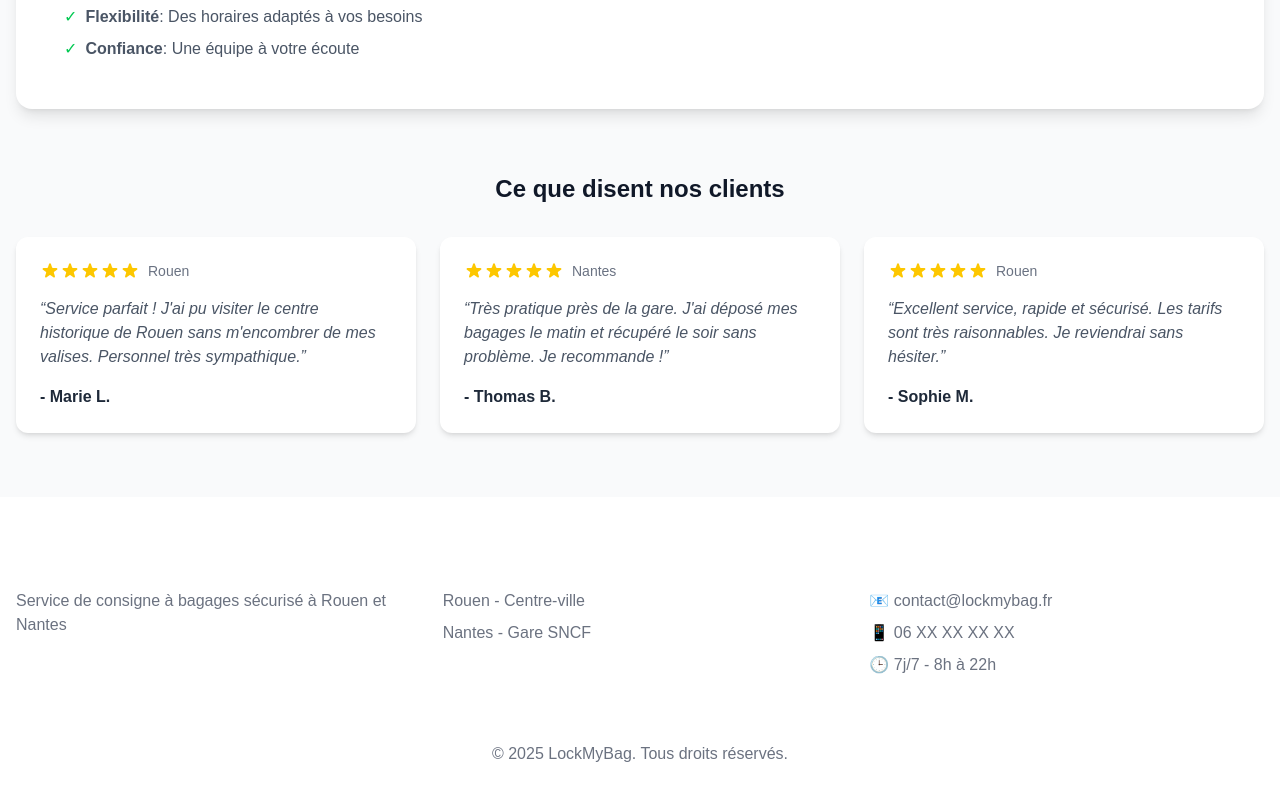
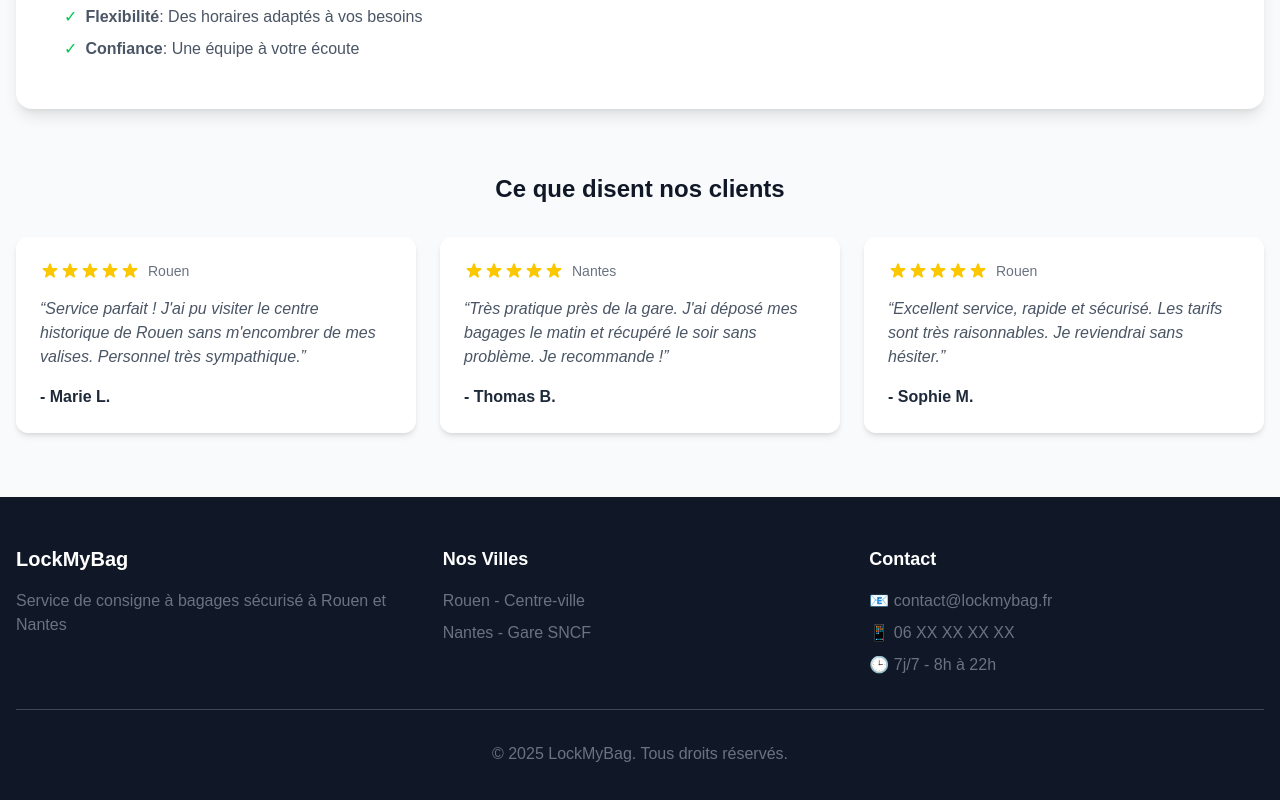
Before and after one commit to GMaup/lockmybag-next, a Next.js app: page / in a window 1280 px wide. Shown: the part 6193-6993 px from the top of the page. Built offline with nearby package versions, Linux system fonts and the light colour scheme.

Commit message:
fix footer

```diff
--- a/src/app/globals.css
+++ b/src/app/globals.css
@@ -22,12 +22,7 @@
   --text-muted: #6b7280;     /* Gris clair */
 }
 
-@theme inline {
-  --color-background: var(--background);
-  --color-foreground: var(--foreground);
-  --font-sans: var(--font-geist-sans);
-  --font-mono: var(--font-geist-mono);
-}
+/* Theme variables are already defined in :root above */
 
 @media (prefers-color-scheme: dark) {
   :root {
--- a/src/components/layout/Footer.tsx
+++ b/src/components/layout/Footer.tsx
@@ -1,6 +1,6 @@
 const Footer = () => {
   return (
-    <footer className="bg-primary text-white py-12">
+    <footer className="bg-gray-900 text-white py-12">
       <div className="container mx-auto px-4">
         <div className="grid grid-cols-1 md:grid-cols-3 gap-8">
           <div>
```
